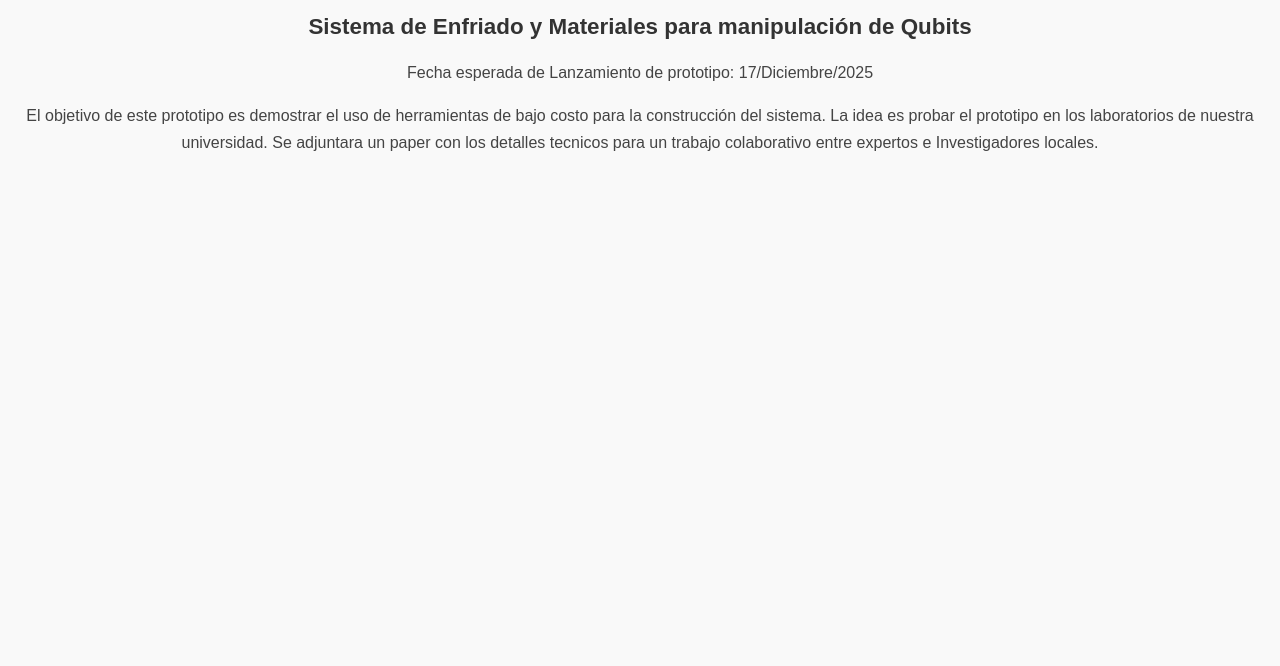
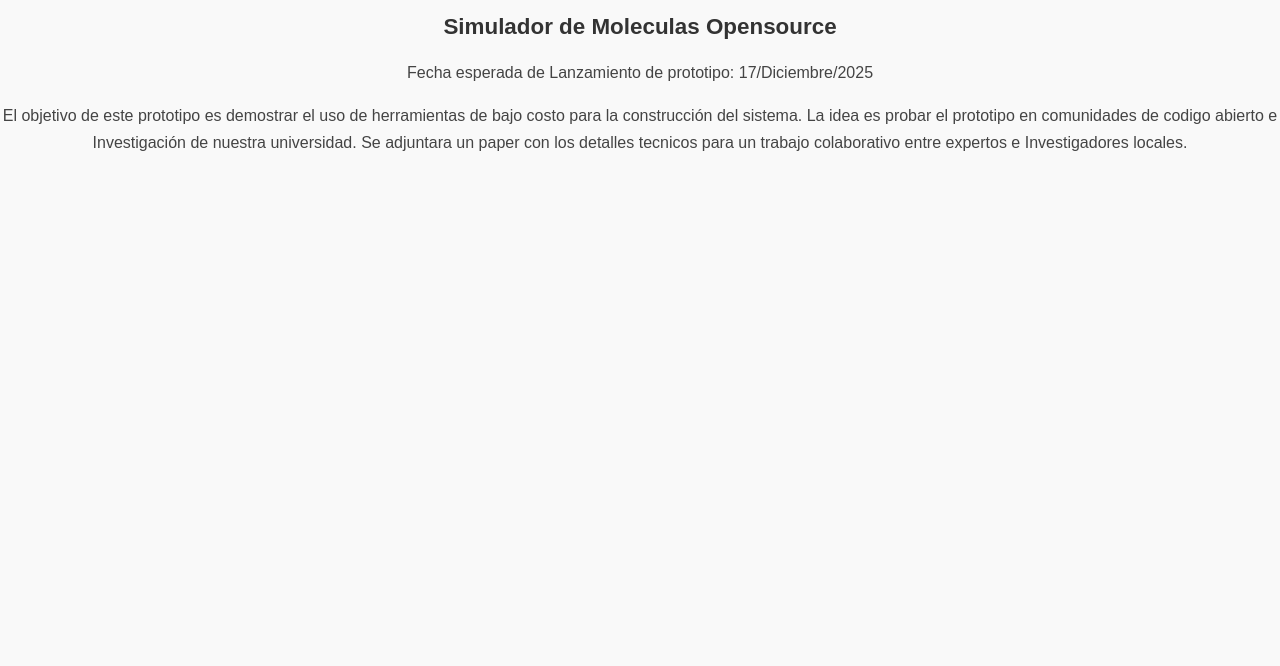
Before and after one commit to dgocrz/Kuantu, a plain HTML site: page proyectos.html in a window 1280 px wide. Shown: the part 134-800 px from the top of the page. Drawn offline with Linux system fonts and the light colour scheme.

Commit message:
proyectos.html

```diff
--- a/proyectos.html
+++ b/proyectos.html
@@ -180,10 +180,10 @@ footer {
     </ul>
   </nav>
     <h1>Proyectos</h1>
-    <p><h3>Sistema de Enfriado  y Materiales para manipulación de Qubits</h3></p>
+    <p><h3>Simulador de Moleculas Opensource </h3></p>
     <p>Fecha esperada de Lanzamiento de prototipo: 17/Diciembre/2025</p>
     <p>
-    El objetivo de este prototipo es demostrar el uso de herramientas de bajo costo para la construcción del sistema. La idea es probar el prototipo en los laboratorios
+    El objetivo de este prototipo es demostrar el uso de herramientas de bajo costo para la construcción del sistema. La idea es probar el prototipo en comunidades de codigo abierto e Investigación
     de nuestra universidad. Se adjuntara un paper con los detalles tecnicos para un trabajo colaborativo entre expertos e Investigadores locales.
 
 
```
